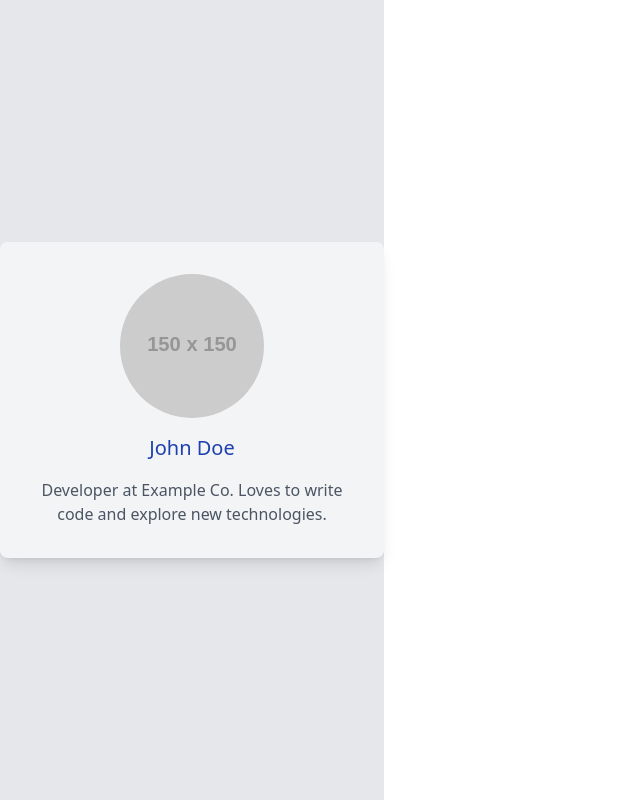
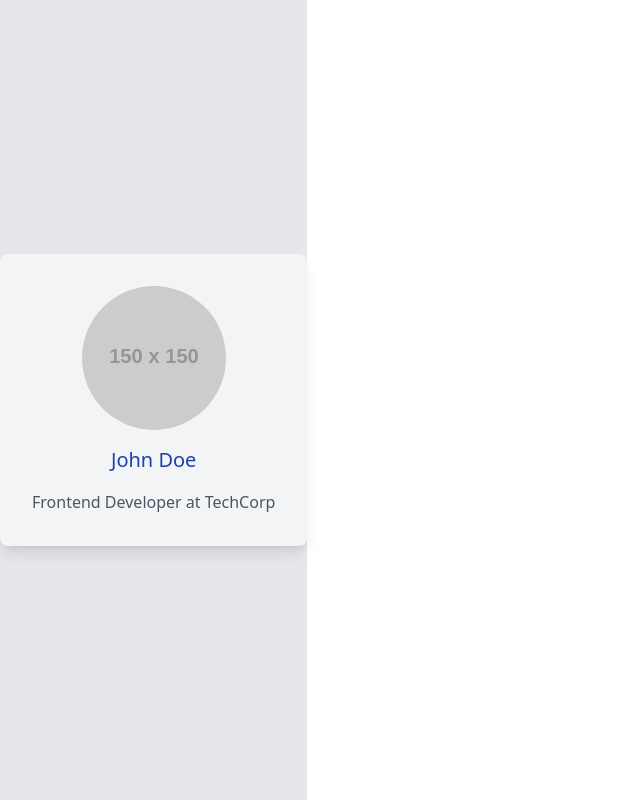
Before and after one commit to Valor254/alx-fe-reactjs, a React (Vite) app in the folder tailwind-react-integration/: page / in a window 1280 px wide. Shown: the whole page, without its empty margins (0-640 px from the left). Built offline with nearby package versions, Linux system fonts and the light colour scheme.

Commit message:
Add tailwind-react-integration project

```diff
--- a/tailwind-react-integration/src/components/UserProfile.jsx
+++ b/tailwind-react-integration/src/components/UserProfile.jsx
@@ -1,24 +1,21 @@
-function UserProfile() {
+import React from 'react';
+
+const UserProfile = () => {
   return (
-    <div className="bg-gray-100 p-8 max-w-sm mx-auto my-20 rounded-lg shadow-lg text-center">
-      {/* Profile Image */}
+    <div className="bg-gray-100 my-20 shadow-lg p-4 sm:p-4 md:p-8 max-w-xs sm:max-w-sm mx-auto rounded-lg transition-shadow duration-300 ease-in-out hover:shadow-xl">
       <img
         src="https://via.placeholder.com/150"
         alt="User"
-        className="w-36 h-36 rounded-full mx-auto"
+        className="w-24 h-24 sm:w-24 sm:h-24 md:w-36 md:h-36 rounded-full mx-auto transition-transform duration-300 ease-in-out hover:scale-110"
       />
-
-      {/* Name */}
-      <h1 className="text-xl text-blue-800 my-4">
+      <h1 className="text-lg sm:text-lg md:text-xl text-blue-800 my-4 text-center transition-colors duration-300 ease-in-out hover:text-blue-500">
         John Doe
       </h1>
-
-      {/* Bio */}
-      <p className="text-base text-gray-600">
-        Developer at Example Co. Loves to write code and explore new technologies.
+      <p className="text-sm sm:text-sm md:text-base text-gray-600 text-center mt-2">
+        Frontend Developer at TechCorp
       </p>
     </div>
   );
-}
+};
 
 export default UserProfile;
```
